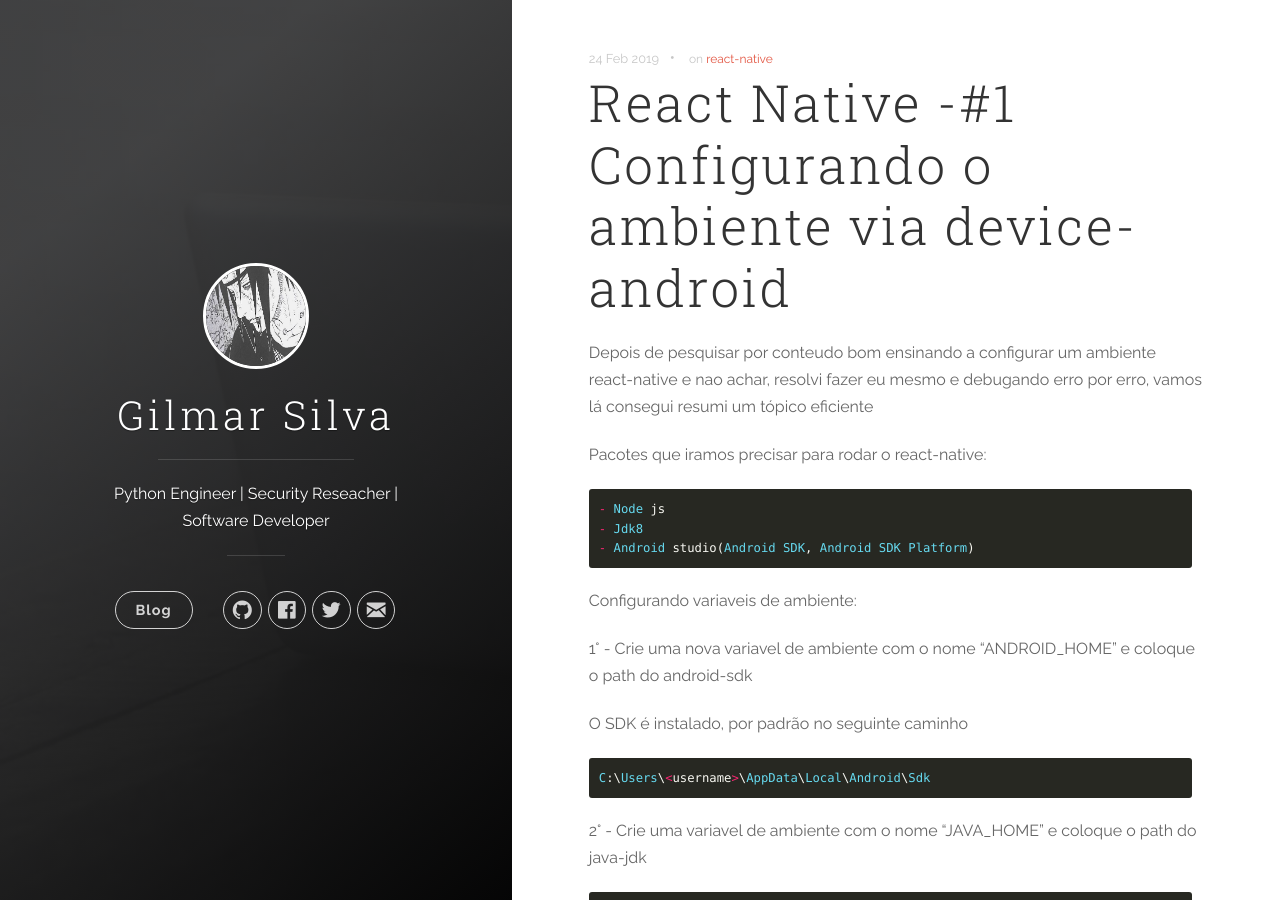
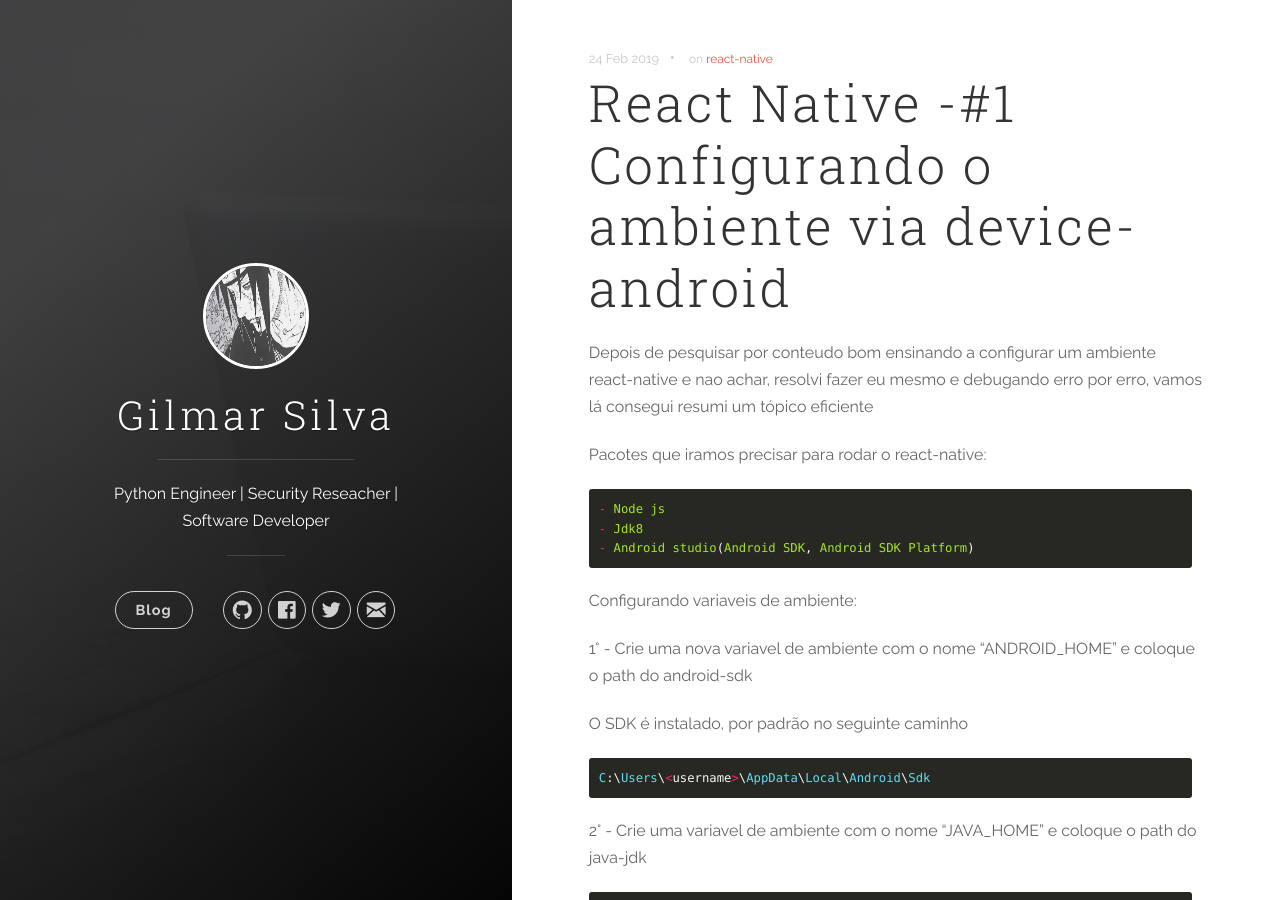
Before and after one commit to k13w/heavenh.github.io, a Jekyll site: the page built from _posts/2019-02-24-react-native-configurando-ambiente.md, in a window 1280 px wide and 900 px high. Built offline with Jekyll 4.4.1, drawn with Linux system fonts in a browser that asks for light colours; nearby versions of some CDN libraries.

Commit message:
:diamonds:

````diff
--- a/_posts/2019-02-24-react-native-configurando-ambiente.md
+++ b/_posts/2019-02-24-react-native-configurando-ambiente.md
@@ -9,7 +9,7 @@ debugando erro por erro, vamos lá consegui resumi um tópico eficiente
 
 Pacotes que iramos precisar para rodar o react-native:
 
-``` ruby
+``` javascript
 - Node js
 - Jdk8
 - Android studio(Android SDK, Android SDK Platform)
````
